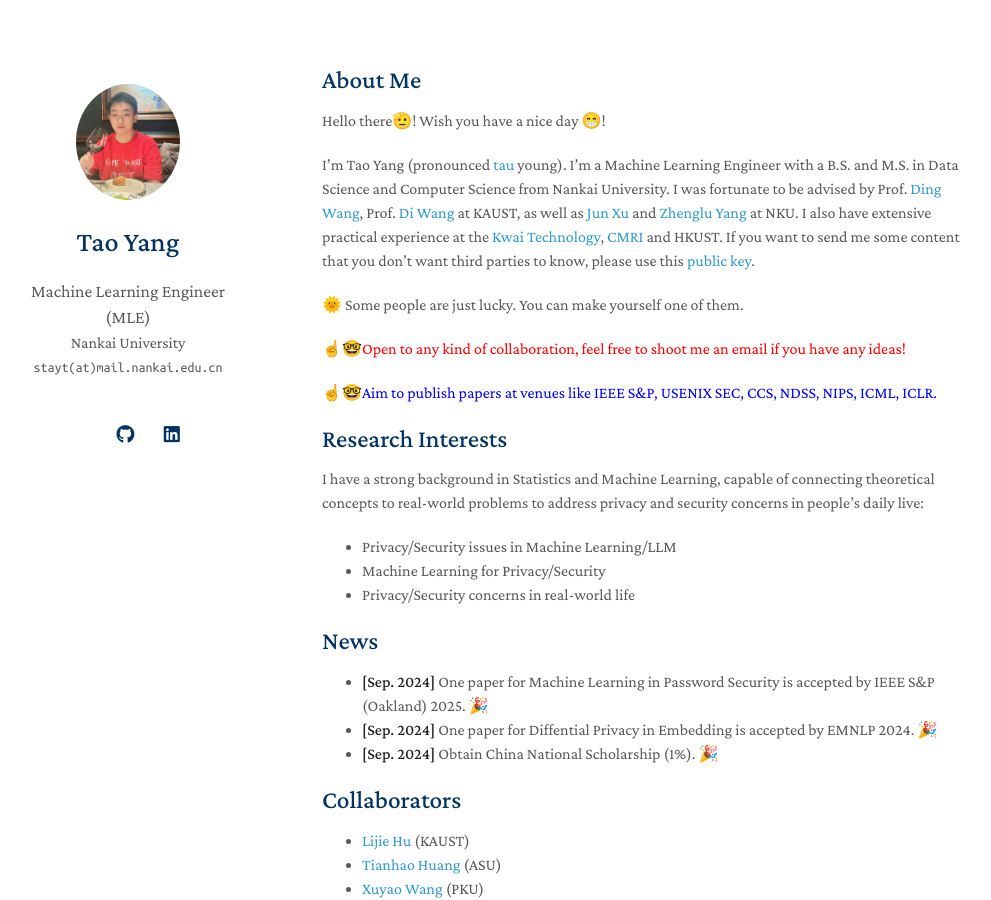
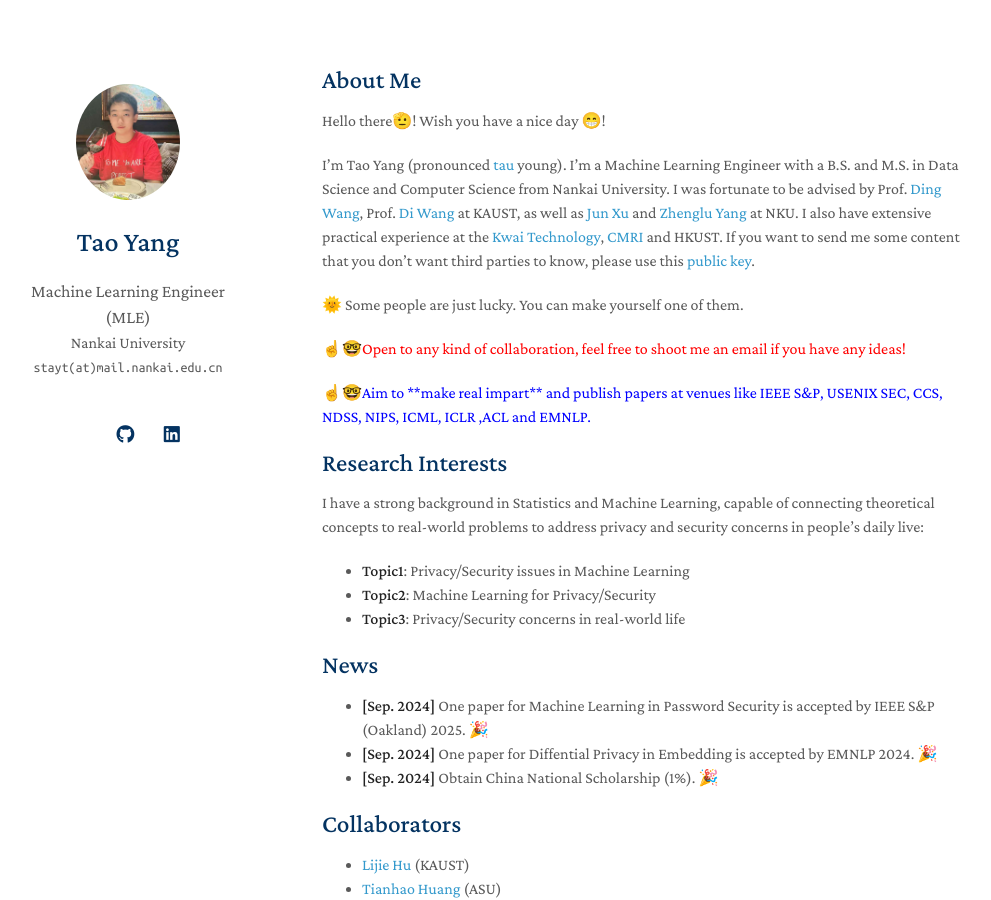
Before and after one commit to stayt1/stayt1.github.io, a Jekyll site: the page built from index.md, in a window 1280 px wide and 900 px high. Shown: the whole window, without its empty margins (148-1139 px from the left). Built offline with Jekyll 4.4.1, drawn with Linux system fonts in a browser that asks for light colours; a style sheet for code colours, icons or effects is not loaded; our own code applies the rules of GitHub Pages for plain Markdown files; some of the changed text lies outside the part shown.

Commit message:
Update index.md

```diff
--- a/index.md
+++ b/index.md
@@ -10,15 +10,15 @@
 
 🌞 Some people are just lucky. You can make yourself one of them.
 <p style="color: red;">☝🤓Open to any kind of collaboration, feel free to shoot me an email if you have any ideas!</p>
-<p style="color: blue;">☝🤓Aim to publish papers at venues like IEEE S&P, USENIX SEC, CCS, NDSS, NIPS, ICML, ICLR.</p>
+<p style="color: blue;">☝🤓Aim to **make real impart** and publish papers at venues like IEEE S&P, USENIX SEC, CCS, NDSS, NIPS, ICML, ICLR ,ACL and EMNLP.</p>
 
 ## Research Interests
 
 I have a strong background in Statistics and Machine Learning, capable of connecting theoretical concepts to real-world problems to address privacy and security concerns in people’s daily live:
 
-- Privacy/Security issues in Machine Learning/LLM
-- Machine Learning for Privacy/Security
-- Privacy/Security concerns in real-world life
+- **Topic1**: Privacy/Security issues in Machine Learning
+- **Topic2**: Machine Learning for Privacy/Security
+- **Topic3**: Privacy/Security concerns in real-world life
 
 ## News
 - **[Sep. 2024]** One paper for Machine Learning in Password Security is accepted by IEEE S&P (Oakland) 2025. 🎉
```
Also changed, not shown: other parts of index.md (+1 -0 lines).
